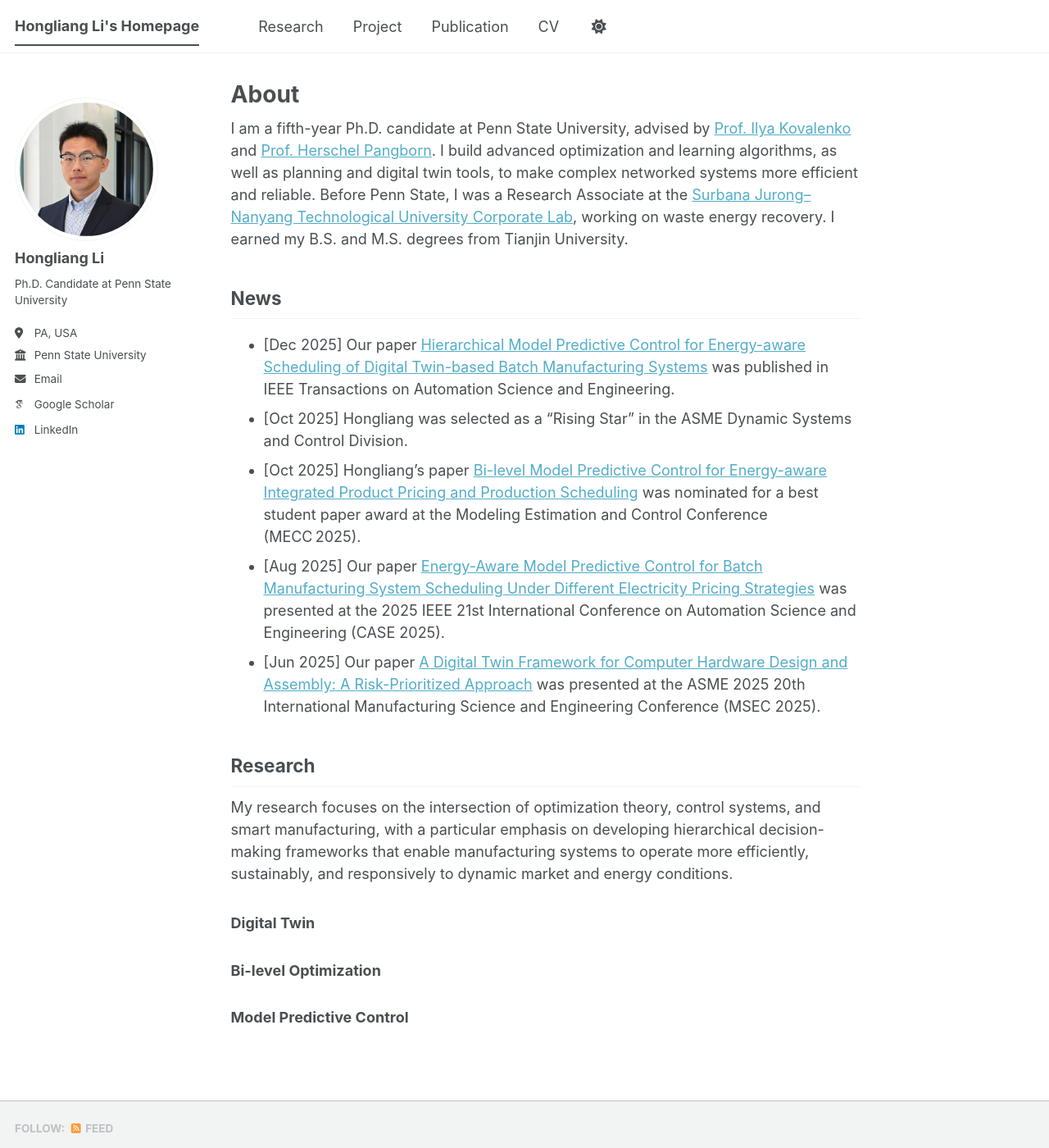
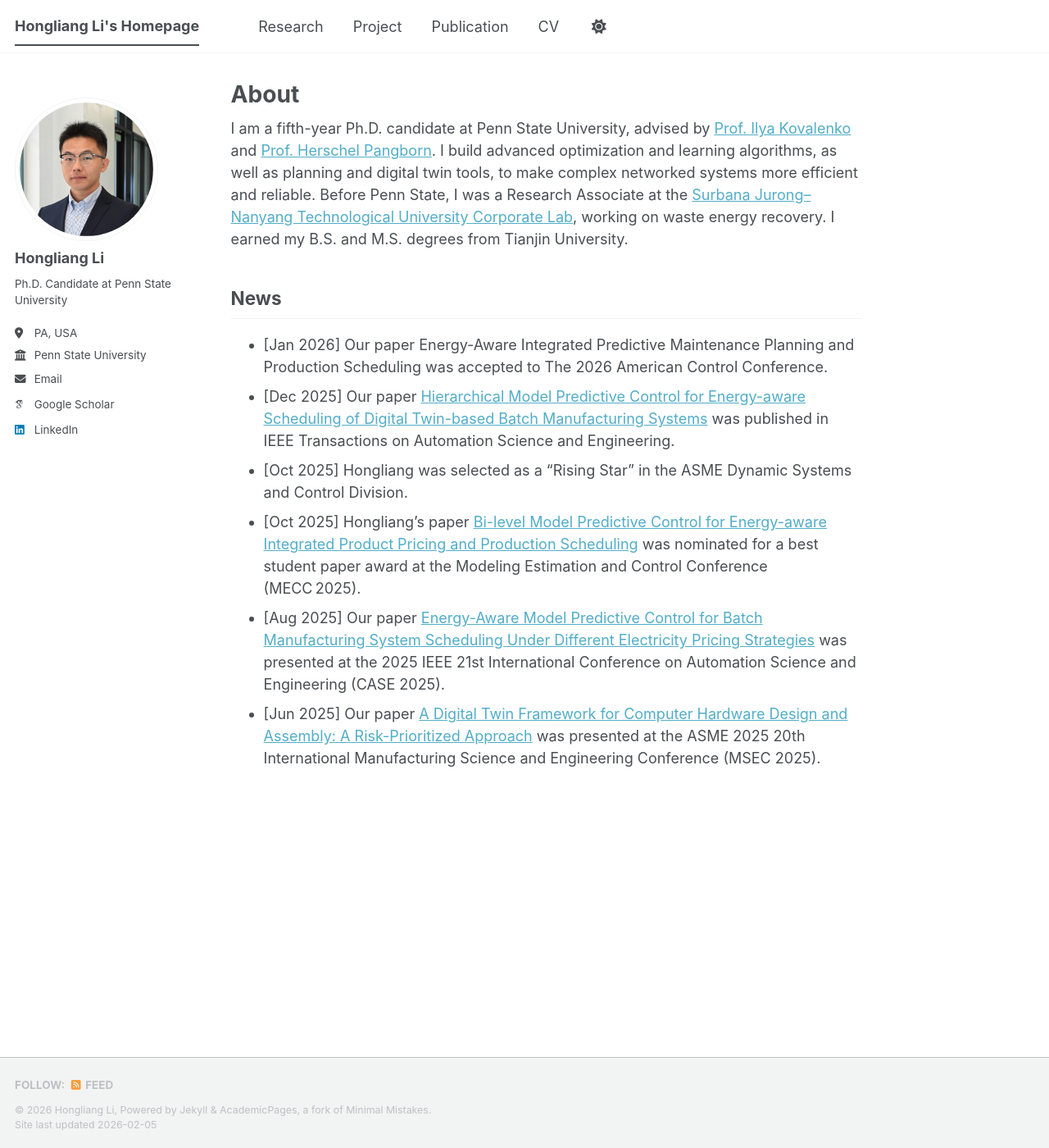
Before and after one commit to HongliangLiPSU/honglianglipsu.github.io, a Jekyll site: the page built from _pages/about.md, in a window 1280 px wide and 1400 px high. Shown: the whole window at 82% size. Built offline with Jekyll 4.4.1, drawn with Linux system fonts in a browser that asks for light colours; some web fonts are replaced; a script bundle is joined from its source files by our own code; library files that are not in the unit come from our copies.

Commit message:
Update about and research pages: add recent publication and adjust section headings

```diff
--- a/_pages/about.md
+++ b/_pages/about.md
@@ -11,17 +11,9 @@
 
 
 ## News
+- [Jan 2026] Our paper Energy-Aware Integrated Predictive Maintenance Planning and Production Scheduling was accepted to The 2026 American Control Conference.
 - [Dec 2025] Our paper [Hierarchical Model Predictive Control for Energy-aware Scheduling of Digital Twin-based Batch Manufacturing Systems](https://ieeexplore.ieee.org/abstract/document/11264006) was published in IEEE Transactions on Automation Science and Engineering.
 - [Oct 2025] Hongliang was selected as a “Rising Star” in the ASME Dynamic Systems and Control Division.
 - [Oct 2025] Hongliang’s paper [Bi-level Model Predictive Control for Energy-aware Integrated Product Pricing and Production Scheduling](https://arxiv.org/abs/2507.14385) was nominated for a best student paper award at the Modeling Estimation and Control Conference (MECC 2025).
 - [Aug 2025] Our paper [Energy-Aware Model Predictive Control for Batch Manufacturing System Scheduling Under Different Electricity Pricing Strategies](https://arxiv.org/abs/2506.22923) was presented at the 2025 IEEE 21st International Conference on Automation Science and Engineering (CASE 2025).
 - [Jun 2025] Our paper [A Digital Twin Framework for Computer Hardware Design and Assembly: A Risk-Prioritized Approach](https://asmedigitalcollection.asme.org/MSEC/proceedings/MSEC2025/89022/V002T10A008/1223004) was presented at the ASME 2025 20th International Manufacturing Science and Engineering Conference (MSEC 2025).
-
-## Research
-My research focuses on the intersection of optimization theory, control systems, and smart manufacturing, with a particular emphasis on developing hierarchical decision-making frameworks that enable manufacturing systems to operate more efficiently, sustainably, and responsively to dynamic market and energy conditions.
-
-### Digital Twin
-
-### Bi-level Optimization
-
-### Model Predictive Control
```
Also changed, not shown: _pages/research.md (+9 -1 lines).
